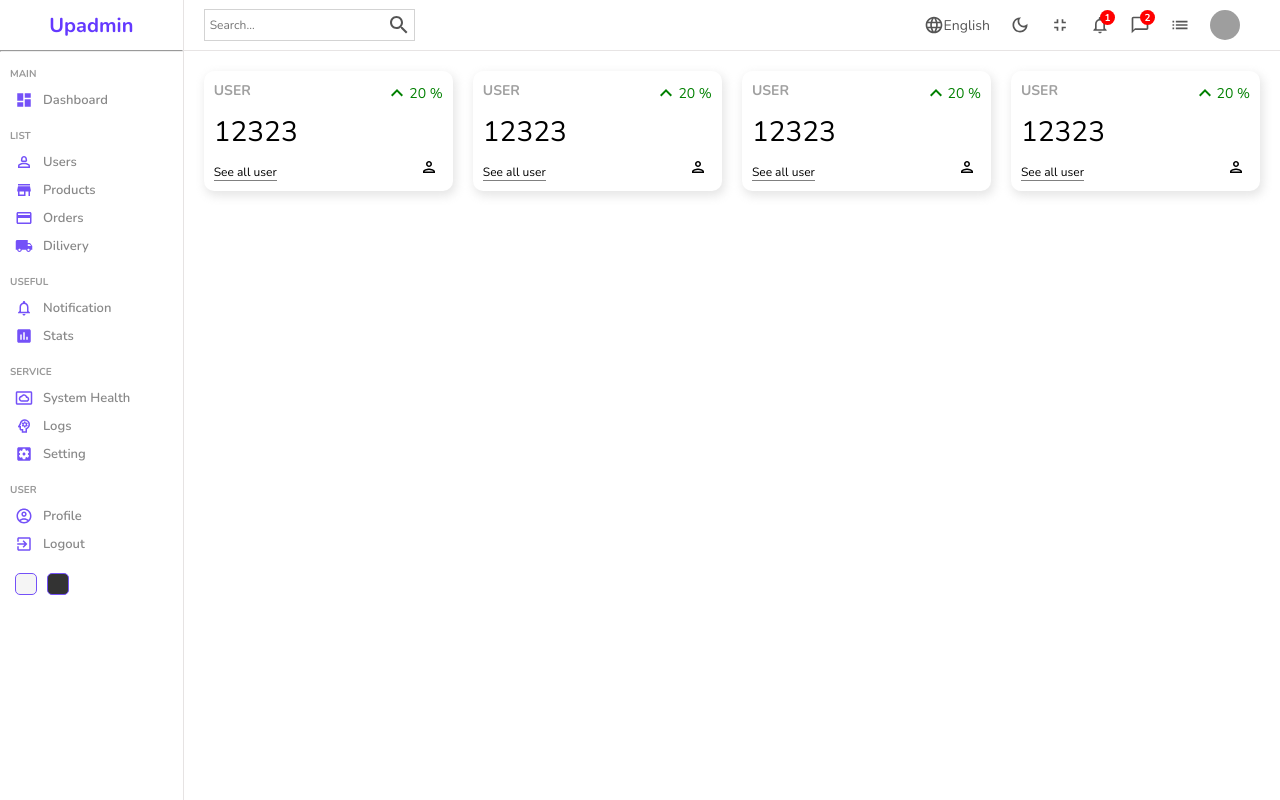
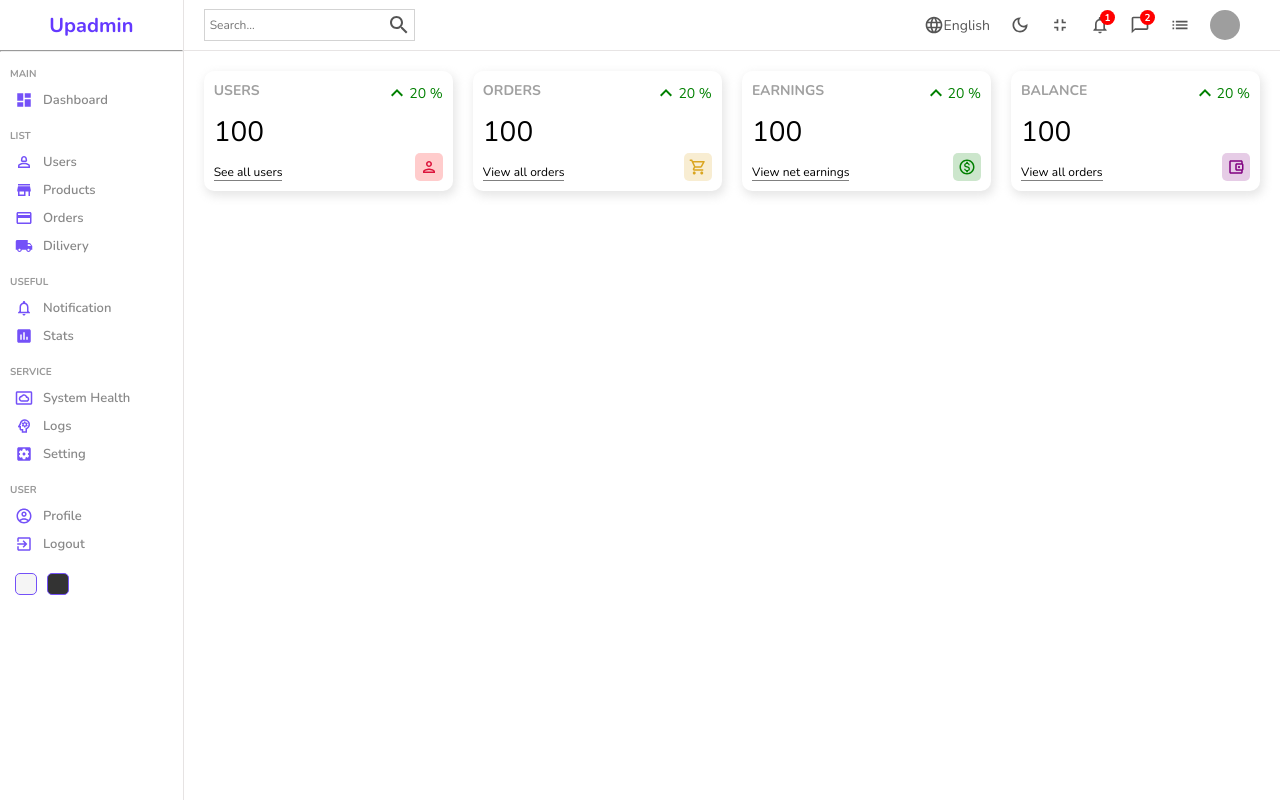
Before and after one commit to Udeesha-Prabhashana/BOOKINGAPP_MERN, a React (Create React App) app in the folder Admin/: page / in a window 1280 px wide. Built offline with nearby package versions, Linux system fonts and the light colour scheme; grey boxes are pictures that could not be loaded.

Commit message:
create Widget component

```diff
--- a/Admin/src/components/widget/Widget.jsx
+++ b/Admin/src/components/widget/Widget.jsx
@@ -8,37 +8,61 @@
 const Widget = ({ type }) => {
     let data;
 
+    //temporary
+    const amount = 100;
+    const diff = 20;
+
     switch (type) {
         case "user":
             data = {
                 title: "USERS",
                 isMoney: false,
                 link: "See all users",
-                icon: <PersonOutlinedIcon className="icon" />,
+                icon: <PersonOutlinedIcon className="icon"
+                    style={{
+                        color: "crimson",
+                        backgroundColor: "rgba(255, 0, 0, 0.2)",
+                    }}
+                />,
             };
             break;
         case "order":
             data = {
-                title: "ORDER",
+                title: "ORDERS",
                 isMoney: false,
                 link: "View all orders",
-                icon: <ShoppingCartOutlinedIcon className="icon" />,
+                icon: <ShoppingCartOutlinedIcon className="icon"
+                style={{
+                    backgroundColor: "rgba(218, 165, 32, 0.2)",
+                    color: "goldenrod",
+                    }}
+                />,
             };
             break;
-        case "erarning":
+        case "earning":
             data = {
-                title: "ORDER",
+                title: "EARNINGS",
                 isMoney: false,
-                link: "View all orders",
-                icon: <ShoppingCartOutlinedIcon className="icon" />,
+                link: "View net earnings",
+                icon: <MonetizationOnOutlinedIcon className="icon"
+                    style={{
+                        backgroundColor: "rgba(0, 128, 0, 0.2)",
+                        color: "green"
+                    }}
+                />,
             };
             break;
         case "balance":
             data = {
-                title: "ORDER",
+                title: "BALANCE",
                 isMoney: false,
                 link: "View all orders",
-                icon: <ShoppingCartOutlinedIcon className="icon" />,
+                icon: <AccountBalanceWalletOutlinedIcon className="icon"
+                    style={{
+                        backgroundColor: "rgba(128, 0, 128, 0.2)",
+                        color: "purple",
+                    }}
+                />,
             };
             break;
         default:
@@ -49,16 +73,16 @@
     return (
         <div className="widget">
             <div className="left">
-                <span className="title">USER </span>
-                <span className="counter">12323 </span>
-                <span className="link">See all user </span>
+                <span className="title"> {data.title} </span>
+                <span className="counter">{data.isMoney && "$"} { amount}</span>
+                <span className="link">{data.link} </span>
             </div>
             <div className="right">
                 <div className="percentage positive">
                     <KeyboardArrowUpIcon />
-                    20 %
+                    {diff} %
                 </div>
-                    <PersonOutlinedIcon className="icon"/>
+                {data.icon}
             </div>
         </div>
     )
--- a/Admin/src/pages/home/Home.jsx
+++ b/Admin/src/pages/home/Home.jsx
@@ -13,7 +13,7 @@
                 <div className="widgets">
                     <Widget type="user"/>
                     <Widget type="order"/>
-                    <Widget type="erarning"/>
+                    <Widget type="earning"/>
                     <Widget type="balance"/>
                 </div>
             </div>
```
